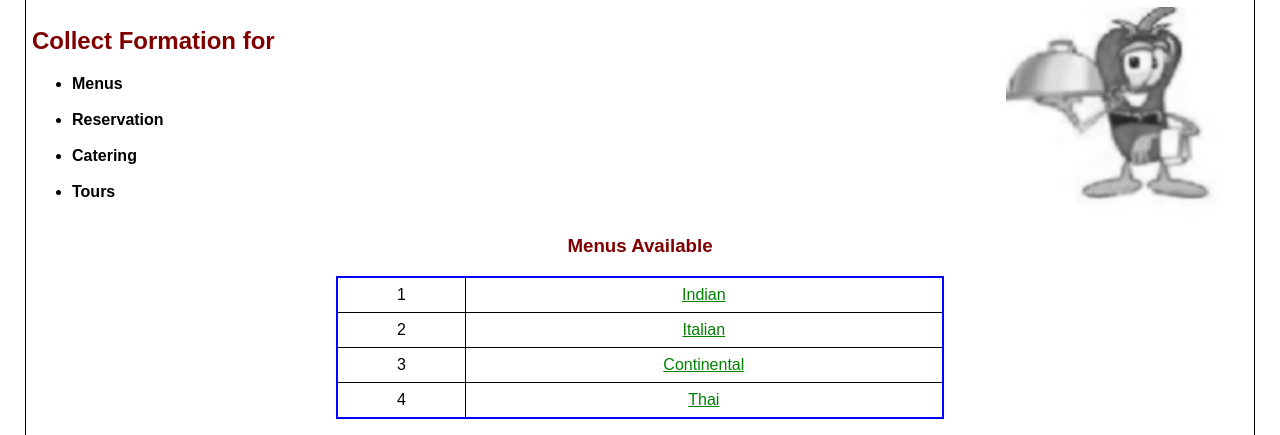
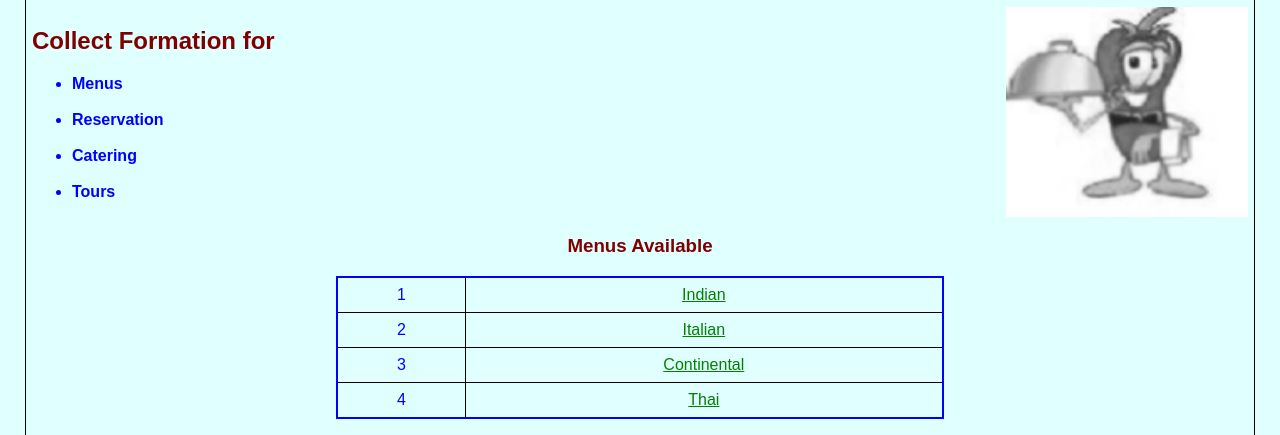
Before and after one commit to Paywaand/web, a plain HTML site: page index.html in a window 1280 px wide. Shown: the part 105-540 px from the top of the page. Drawn offline with Linux system fonts and the light colour scheme.

Commit message:
Add files via upload

```diff
--- a/style.css
+++ b/style.css
@@ -3,6 +3,8 @@ body {
 font-family: Arial, Helvetica, sans-serif;
     margin: 25px;
     padding: 6px;
+    color: blue;
+    background-color: lightcyan;
   }
 
   h1 {
```
